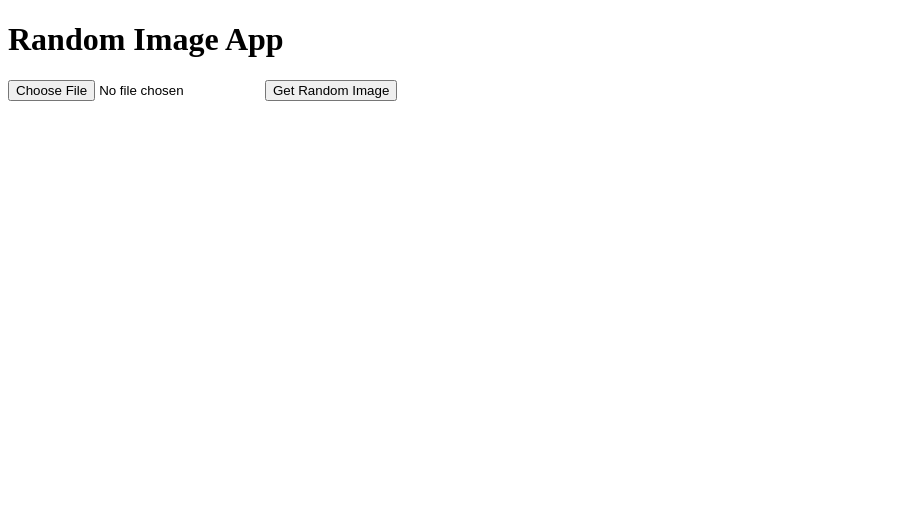
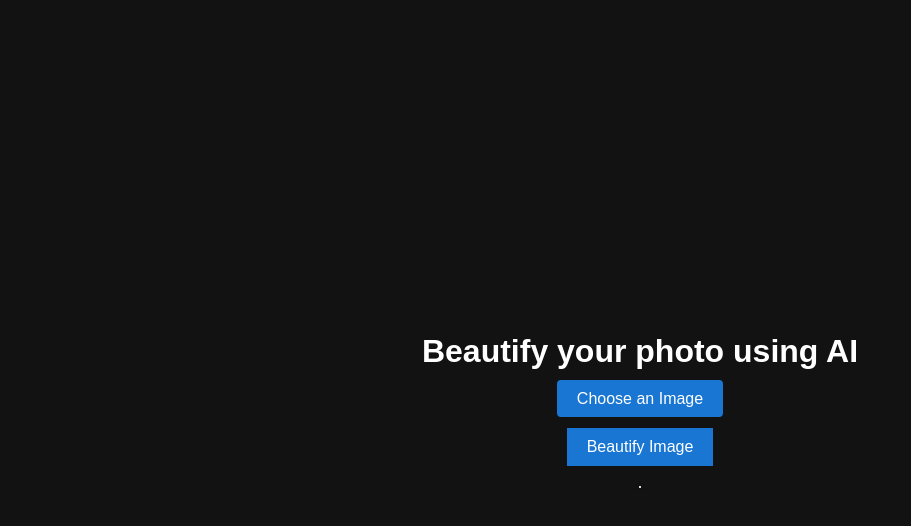
Before and after one commit to Nkashyap-anand/editMe, a website: page public/index.html in a window 1280 px wide. Shown: the whole page, without its empty margins (0-911 px from the left). Drawn offline with Linux system fonts and the light colour scheme.

Commit message:
ok v1 done!!!

```diff
--- a/public/index.html
+++ b/public/index.html
@@ -2,13 +2,18 @@
 <html>
 
 <head>
-    <title>Random Image App</title>
+    <title>EditMe</title>
+    <link rel="stylesheet" href="style.css">
+
 </head>
 
 <body>
-    <h1>Random Image App</h1>
-    <input type="file" id="imageInput">
-    <button id="submitBtn">Get Random Image</button>
+    <h1>Beautify your photo using AI</h1>
+    <div class="input-container">
+        <input type="file" id="imageInput">
+        <label for="imageInput">Choose an Image</label>
+    </div>
+    <button id="submitBtn">Beautify Image</button>
     <img id="outputImage">
     <script src="app.js"></script>
 </body>
--- /dev/null
+++ b/public/style.css
@@ -0,0 +1,92 @@
+body {
+    background-color: #121212;
+    color: #fff;
+    font-family: Arial, sans-serif;
+    margin: 0;
+    padding: 0;
+    display: flex;
+    flex-direction: column;
+    align-items: center;
+    justify-content: center;
+    height: 100vh;
+    text-align: center;
+}
+
+h1 {
+    margin-bottom: 20px;
+}
+
+button {
+    background-color: #1976D2;
+    color: #fff;
+    border: none;
+    padding: 10px 20px;
+    font-size: 16px;
+    cursor: pointer;
+    transition: background-color 0.3s ease;
+}
+
+button:hover {
+    background-color: #1565C0;
+}
+
+/* Make the input visible */
+.input-container {
+    position: relative;
+    margin-bottom: 20px;
+}
+
+input[type="file"] {
+    opacity: 0;
+    position: absolute;
+    left: 0;
+    top: 0;
+    width: 100%;
+    height: 100%;
+    cursor: pointer;
+}
+
+input[type="file"]+label {
+    background-color: #1976D2;
+    color: #fff;
+    padding: 10px 20px;
+    font-size: 16px;
+    cursor: pointer;
+    transition: background-color 0.3s ease;
+    border-radius: 4px;
+}
+
+input[type="file"]+label:hover {
+    background-color: #1565C0;
+}
+
+#outputImage {
+    margin-top: 20px;
+    border: 1px solid #ddd;
+    box-shadow: 0 0 5px rgba(0, 0, 0, 0.3);
+}
+
+img {
+    max-width: 100%;
+    border: 1px solid #ddd;
+    box-shadow: 0 0 5px rgba(0, 0, 0, 0.3);
+}
+
+
+/* Highlight the button when an image is selected */
+#submitBtn.selected,
+#imageInput:focus+label {
+    background-color: #388E3C;
+}
+
+/* Show message when an image is selected */
+#message {
+    display: none;
+    margin-top: 10px;
+    color: #64DD17;
+    font-size: 14px;
+}
+
+#imageInput:focus+label~#message {
+    display: block;
+}
```
Also changed, not shown: images/images (5).jpeg (deleted).
